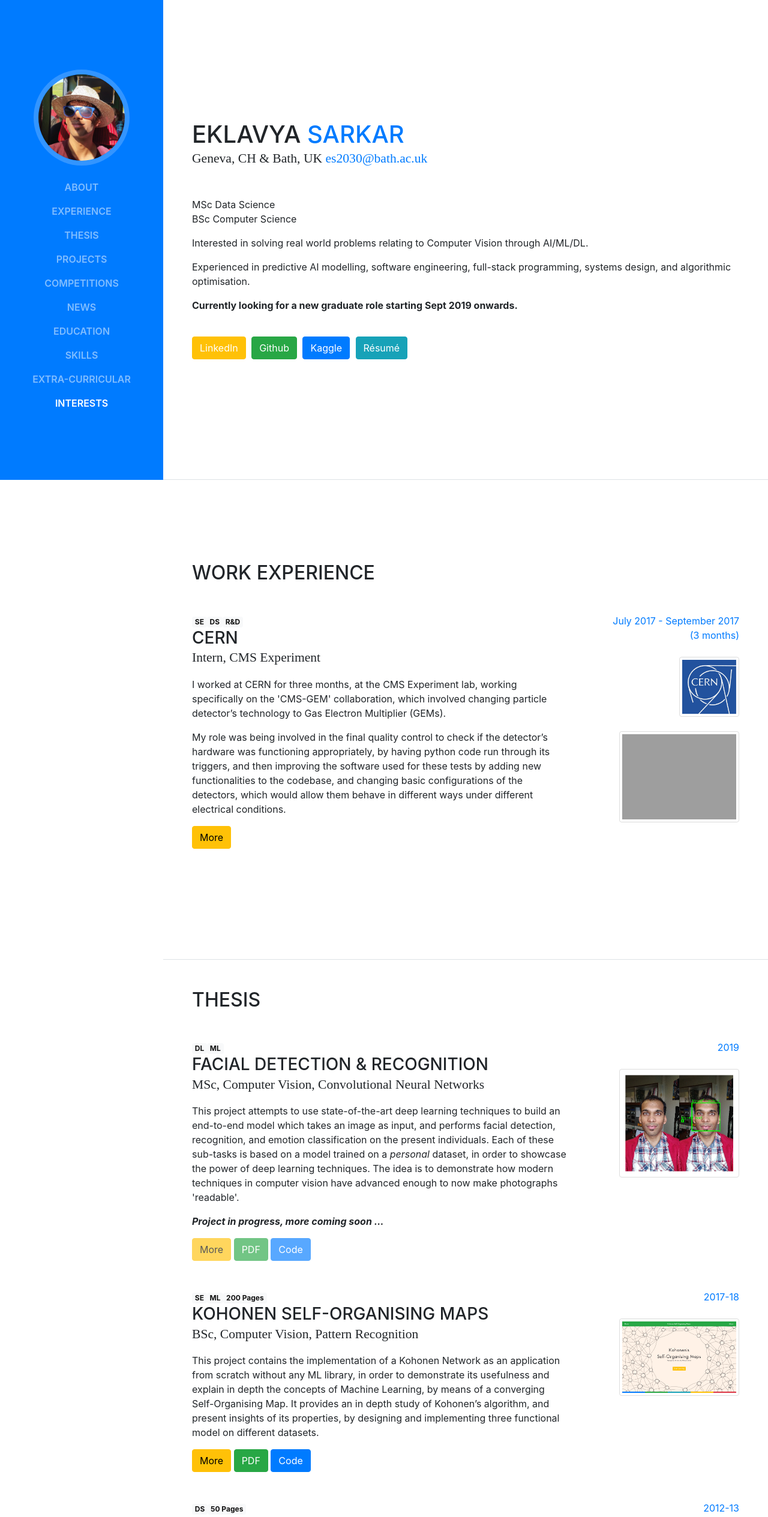
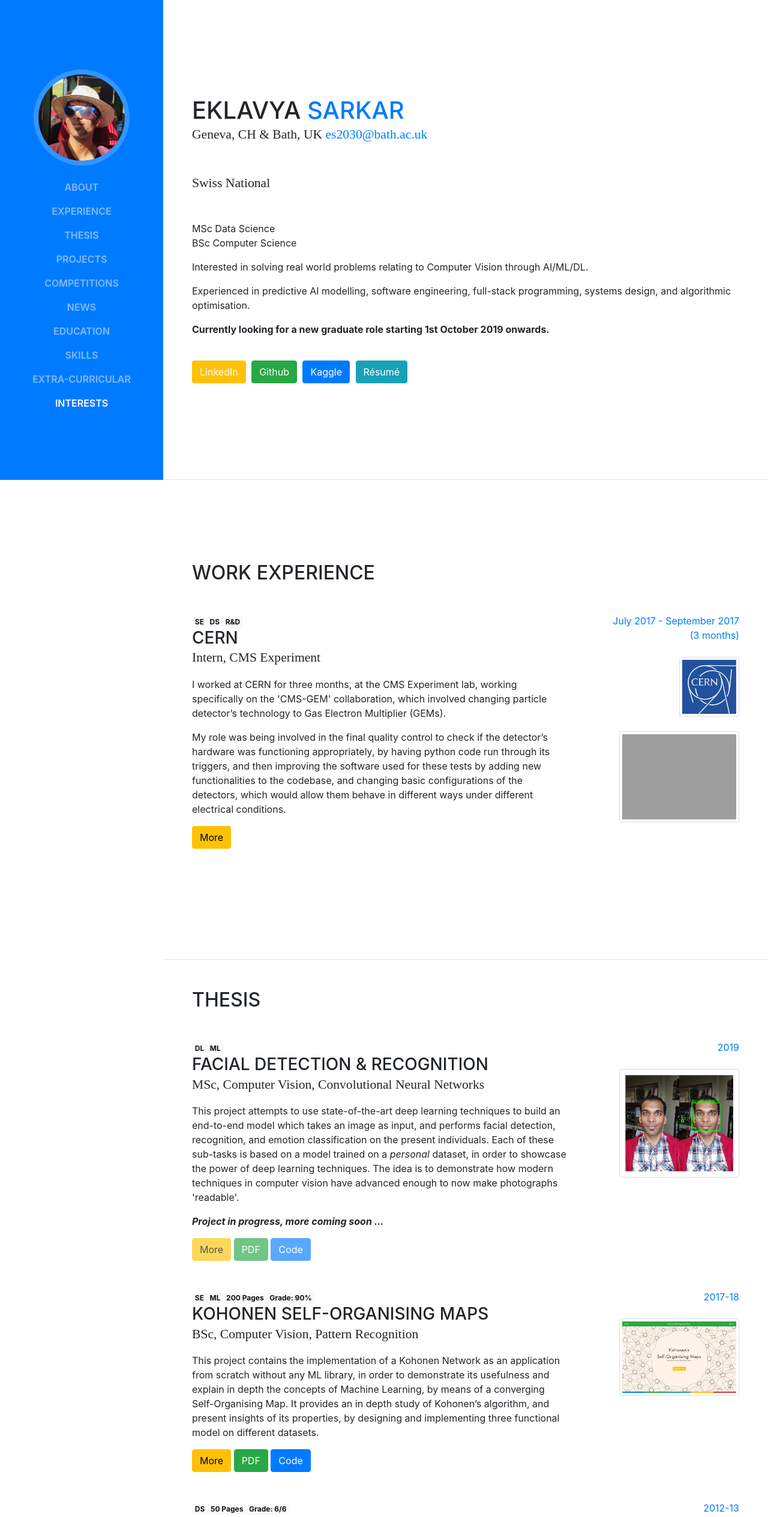
Before and after one commit to EklavyaFCB/eklavyafcb.github.io, a website with bundled scripts: page index.html in a window 1280 px wide. Shown: the top 2529 px of the page at 60% size. Built offline with nearby package versions, Linux system fonts and the light colour scheme; grey boxes are pictures that could not be loaded; files whose address does not match are found by name; a web font is replaced by a local one.

Commit message:
added grades and cv5

```diff
--- a/index.html
+++ b/index.html
@@ -96,10 +96,11 @@
 					<div class="subheading mb-5"> Geneva, CH & Bath, UK
 						<a href="mailto:es2030@bath.ac.uk">es2030@bath.ac.uk</a>
 					</div>
+					<div class="subheading mb-5">Swiss National</div>
 					<p>MSc Data Science <br> BSc Computer Science<p>
 					<p>Interested in solving real world problems relating to Computer Vision through AI/ML/DL.</p>
 					<p>Experienced in predictive AI modelling, software engineering, full-stack programming, systems design, and algorithmic optimisation.</p>
-					<p><b>Currently looking for a new graduate role starting Sept 2019 onwards.</b></p>
+					<p><b>Currently looking for a new graduate role starting 1st October 2019 onwards.</b></p>
 					<br>
 					<ul class="list-inline list-social-icons mb-0">
 						<!--<li class="list-inline-item">
@@ -184,7 +185,7 @@
 
 						<div class="resume-item d-flex flex-column flex-md-row mb-5">
 							<div class="resume-content mr-auto">
-								<span class="badge badge badge-light">SE</span><span class="badge badge badge-light">ML</span><span class="badge badge badge-light">200 Pages</span>
+								<span class="badge badge badge-light">SE</span><span class="badge badge badge-light">ML</span><span class="badge badge badge-light">200 Pages</span><span class="badge badge badge-light">Grade: 90%</span>
 								<h3 class="mb-0">Kohonen Self-Organising Maps</h3>
 								<div class="subheading mb-3">BSc, Computer Vision, Pattern Recognition</div>
 								<p>This project contains the implementation of a Kohonen Network as an application from scratch without any ML library, in order to demonstrate its usefulness and explain in depth the concepts of Machine Learning, by means of a converging Self-Organising Map. It provides an in depth study of Kohonen’s algorithm, and present insights of its properties, by designing and implementing three functional model on different datasets.</p>
@@ -201,7 +202,7 @@
 
 						<div class="resume-item d-flex flex-column flex-md-row mb-5">
 							<div class="resume-content mr-auto">
-								<span class="badge badge badge-light">DS</span><span class="badge badge badge-light">50 Pages</span>
+								<span class="badge badge badge-light">DS</span><span class="badge badge badge-light">50 Pages</span><span class="badge badge badge-light">Grade: 6/6</span>
 								<h3 class="mb-0">Exoplanets: Discoveries and Prospects</h3>
 								<div class="subheading mb-3">High School, Data Analysis, Literature Review</div>
 								<p>This project contains a thorough literature review of the current state of the art of in the field of exoplanets, as well as in-depth analysis of the scientific and creative aspects of searching for exoplanets, particularly those which hold promise of supporting life as we understand it.</p>
```
